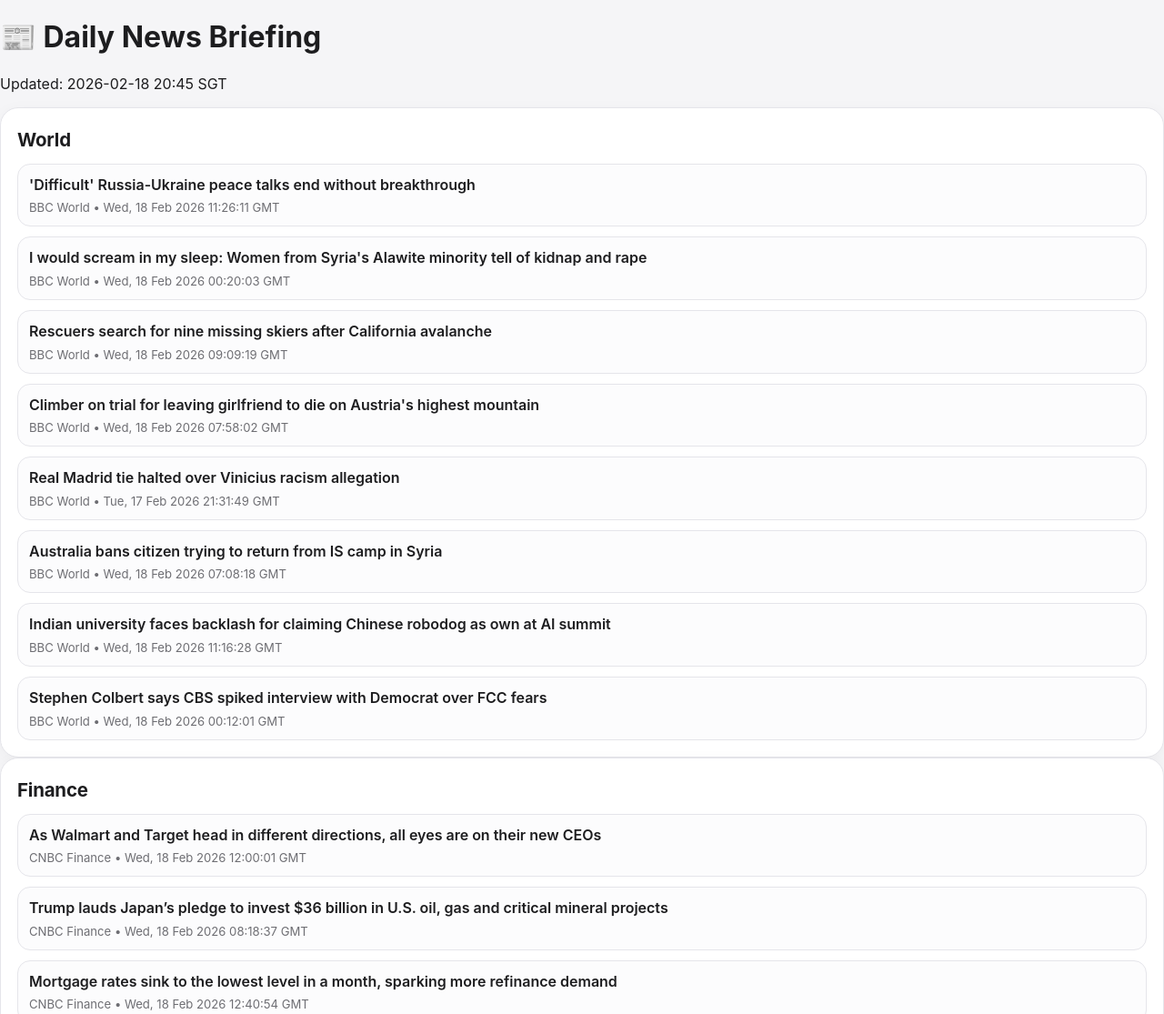
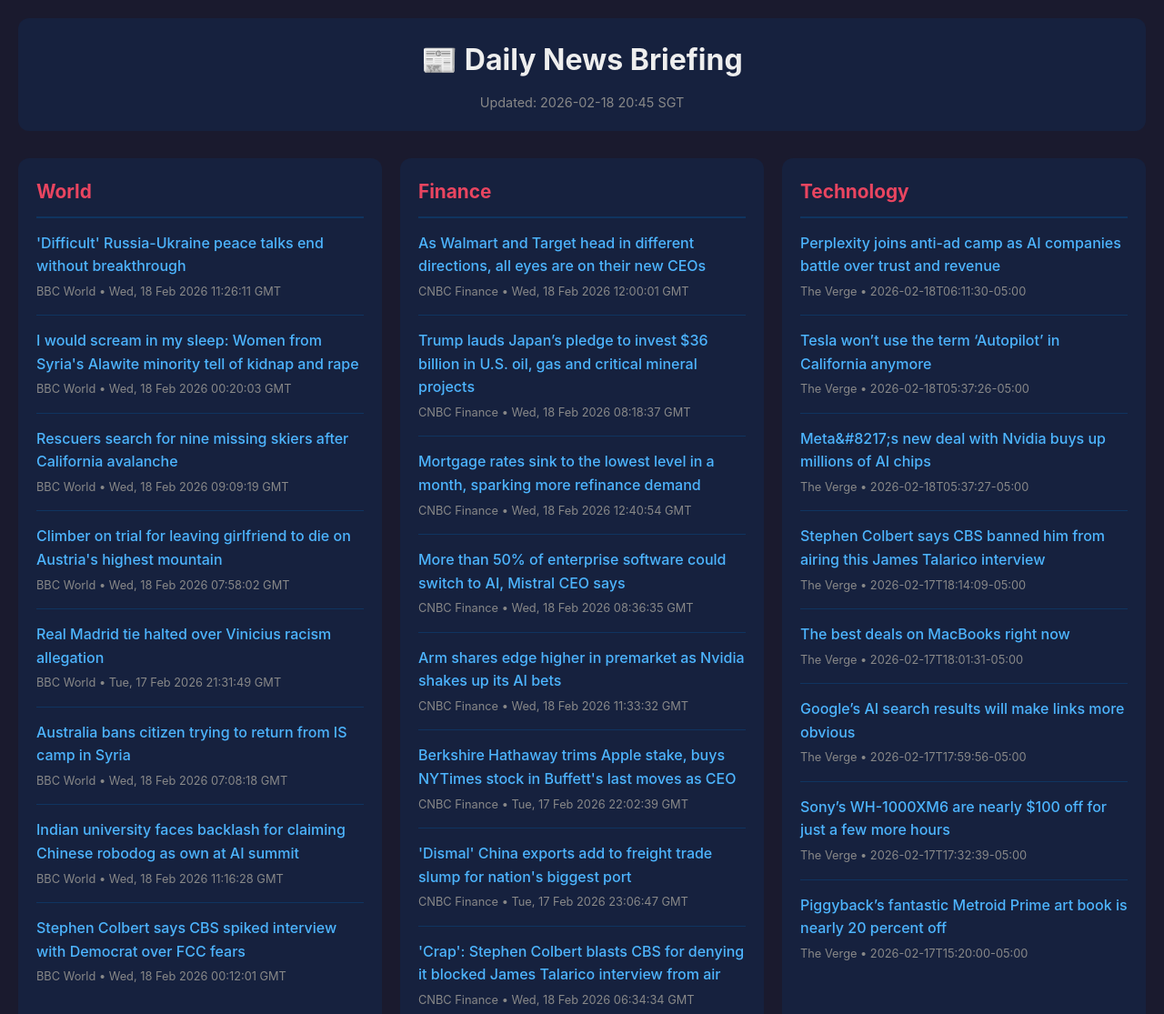
Before and after one commit to jardani1x/news, a plain HTML site: page index.html in a window 1280 px wide. Shown: the top 1115 px of the page at 91% size. Drawn offline with nearby package versions, Linux system fonts and the light colour scheme.

Commit message:
Add styles.css

```diff
--- a/styles.css
+++ b/styles.css
@@ -1,112 +1,91 @@
-:root {
-  --bg: #f5f5f7;
-  --card: #ffffff;
-  --text: #1d1d1f;
-  --muted: #6e6e73;
-  --border: #e5e5ea;
-  --accent: #0071e3;
-  --shadow: 0 4px 18px rgba(0, 0, 0, 0.04);
+* { box-sizing: border-box; margin: 0; padding: 0; }
+
+body {
+  font-family: -apple-system, BlinkMacSystemFont, "Segoe UI", Roboto, Helvetica, Arial, sans-serif;
+  background: #1a1a2e;
+  color: #eee;
+  line-height: 1.6;
+  padding: 20px;
 }
 
-* { box-sizing: border-box; }
-
-body {
-  margin: 0;
-  font-family: "Inter", -apple-system, BlinkMacSystemFont, "Segoe UI", Roboto, sans-serif;
-  background: var(--bg);
-  color: var(--text);
+header {
+  text-align: center;
+  margin-bottom: 30px;
+  padding: 20px;
+  background: #16213e;
+  border-radius: 12px;
 }
 
-.container {
-  max-width: 1120px;
-  margin: 0 auto;
-  padding: 28px 18px 48px;
+header h1 {
+  font-size: 2rem;
+  margin-bottom: 10px;
 }
 
-.card {
-  background: var(--card);
-  border: 1px solid var(--border);
-  border-radius: 20px;
-  box-shadow: var(--shadow);
+#updated {
+  color: #888;
+  font-size: 0.9rem;
 }
 
-.hero {
-  padding: 28px;
-  margin-bottom: 22px;
-}
-
-.hero h1 {
-  font-size: clamp(2rem, 5vw, 2.8rem);
-  margin: 0 0 6px;
-  letter-spacing: -0.02em;
-}
-
-.subtitle {
-  margin: 0;
-  color: var(--muted);
-  font-size: 1rem;
-}
-
-.updated {
-  margin: 14px 0 0;
-  color: var(--muted);
-  font-size: 0.92rem;
-}
-
-.grid {
+#news-grid {
   display: grid;
-  grid-template-columns: repeat(2, minmax(0, 1fr));
-  gap: 18px;
+  grid-template-columns: repeat(auto-fit, minmax(350px, 1fr));
+  gap: 20px;
+  max-width: 1400px;
+  margin: 0 auto;
 }
 
 .section {
-  padding: 18px;
+  background: #16213e;
+  border-radius: 12px;
+  padding: 20px;
 }
 
 .section h2 {
-  margin: 4px 0 14px;
-  font-size: 1.28rem;
-  letter-spacing: -0.01em;
+  font-size: 1.3rem;
+  margin-bottom: 15px;
+  padding-bottom: 10px;
+  border-bottom: 2px solid #0f3460;
+  color: #e94560;
 }
 
 .news-list {
   list-style: none;
-  padding: 0;
-  margin: 0;
-  display: grid;
-  gap: 11px;
 }
 
 .news-item {
-  border: 1px solid var(--border);
-  border-radius: 14px;
-  padding: 12px;
-  background: #fcfcfd;
+  margin-bottom: 15px;
+  padding-bottom: 15px;
+  border-bottom: 1px solid #0f3460;
+}
+
+.news-item:last-child {
+  border-bottom: none;
 }
 
 .news-item a {
-  color: var(--text);
+  color: #4db5ff;
   text-decoration: none;
-  font-weight: 600;
-  line-height: 1.35;
+  font-weight: 500;
 }
 
 .news-item a:hover {
-  color: var(--accent);
+  text-decoration: underline;
 }
 
-.meta {
-  margin-top: 6px;
-  color: var(--muted);
-  font-size: 0.82rem;
+.news-item .meta {
+  font-size: 0.8rem;
+  color: #888;
+  margin-top: 5px;
 }
 
 .status {
-  color: var(--muted);
   text-align: center;
-  padding: 30px 0;
+  color: #888;
+  padding: 40px;
 }
 
-@media (max-width: 900px) {
-  .grid { grid-template-columns: 1fr; }
+@media (max-width: 600px) {
+  #news-grid {
+    grid-template-columns: 1fr;
+  }
 }
```
